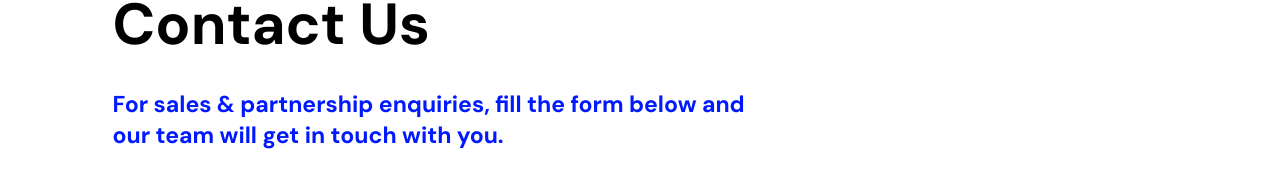
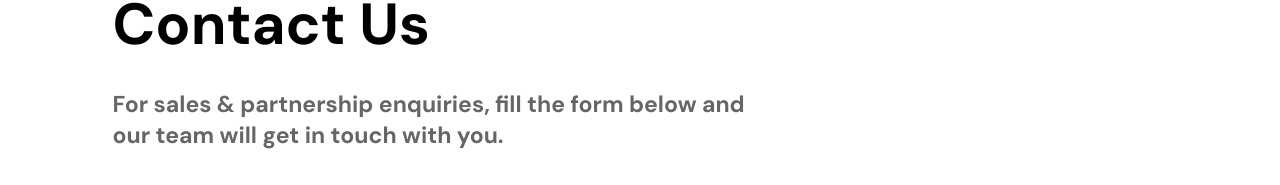
Before and after one commit to tojo04/idto-website, a React (Vite) app: page /contact-us in a window 1280 px wide. Shown: the part 191-376 px from the top of the page. Built offline with nearby package versions, Linux system fonts and the light colour scheme; no server answers; a web font is replaced by a local one.

Commit message:
Update contact us

```diff
--- a/src/components/ContactUs/ContactIntro.tsx
+++ b/src/components/ContactUs/ContactIntro.tsx
@@ -4,7 +4,7 @@ export default function ContactIntro() {
       <h1 className="font-body text-[48px] font-bold leading-[1] text-black sm:text-[58px] lg:text-[72px]">
         Contact Us
       </h1>
-      <p className="mt-9 max-w-[640px] text-[20px] font-bold leading-[1.35] text-primary sm:text-[23px]">
+      <p className="mt-9 max-w-[640px] text-[20px] font-bold leading-[1.35] text-black/60 sm:text-[23px]">
         For sales & partnership enquiries, fill the form below and our team will get in touch with you.
       </p>
     </div>
```
